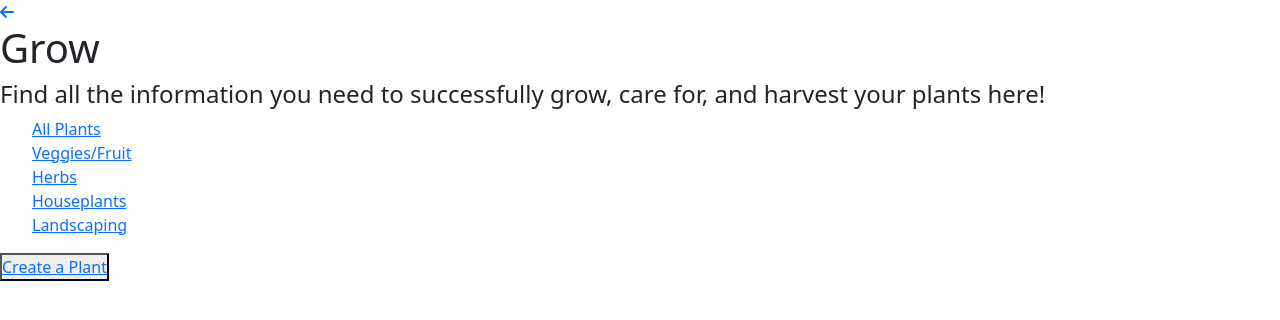
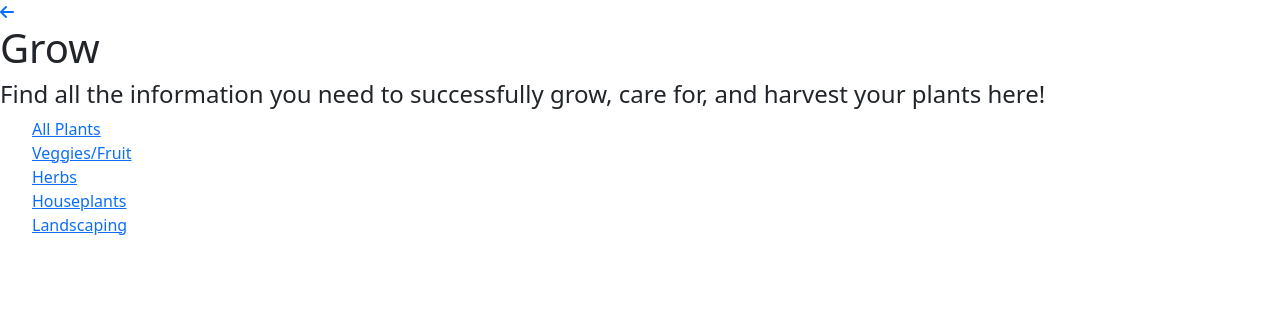
Before and after one commit to jlstern3/benjis_website, a Django app: template portfolio/templates/grow.html in a window 1280 px wide. Shown: the part 56-376 px from the top of the page. Run offline with Django 3.2, Linux system fonts and the light colour scheme; the template is opened without the code that fills it: values that come from a table or form of the project are taken from there, others are empty; data comes from the database, SQL or seed files in the repository; some libraries are stand-ins or nearby versions.

Commit message:
Took away user's ability to add Plant

```diff
--- a/portfolio/templates/grow.html
+++ b/portfolio/templates/grow.html
@@ -47,6 +47,6 @@
         <a href="/grow/houseplants"><li>Houseplants</li></a>
         <a href="/grow/landscaping"><li>Landscaping</li></a>
     </ul>
-    <button><a href="/admin/plant/new">Create a Plant</a></button>
+    <!-- <button><a href="/admin/plant/new">Create a Plant</a></button> -->
 </body>
 </html>
```
